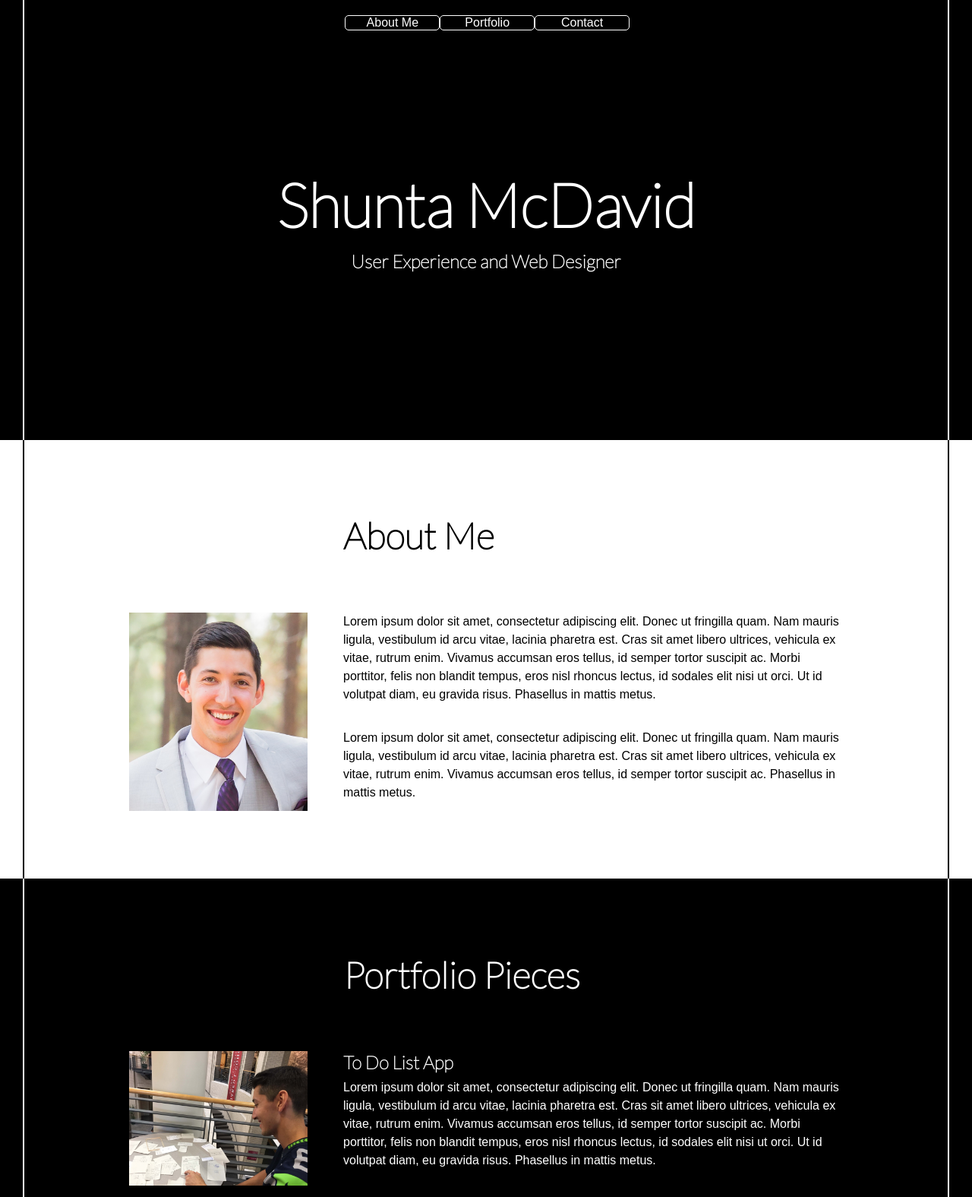
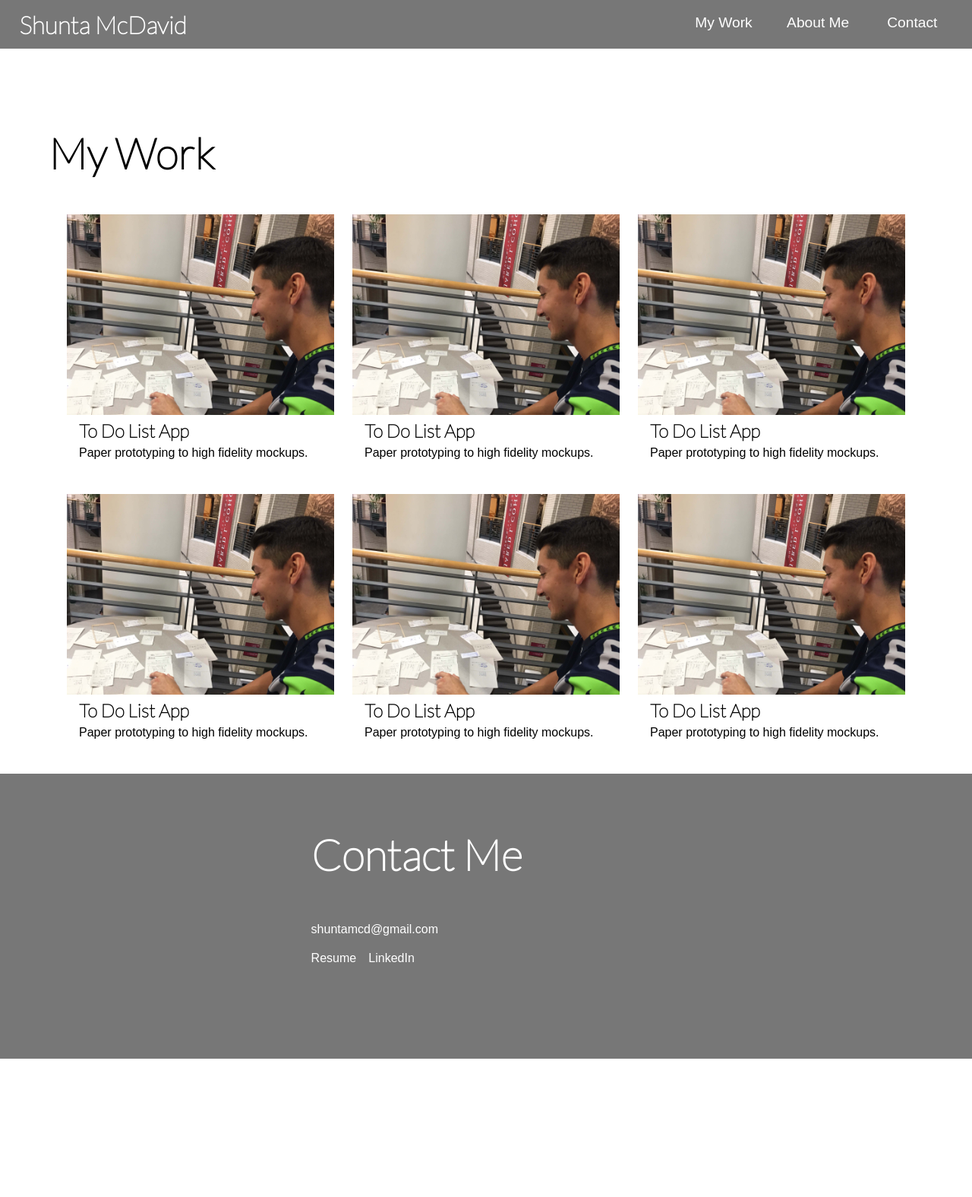
Before and after one commit to smcdavid/smcdavid.github.io, a plain HTML site: page index.html in a window 1280 px wide. Shown: the top 1575 px of the page at 76% size. After the commit the page ends 1393 px from the top, so only its background shows below. Drawn offline with nearby package versions, Linux system fonts and the light colour scheme.

Commit message:
scrapped old style for simpler

```diff
--- a/css/styles.css
+++ b/css/styles.css
@@ -4,8 +4,6 @@
 }
 
 body{
-	background:black;
-	color:white;
 	font-family: 'Robato', sans-serif;
 }
 
@@ -19,40 +17,40 @@ li {
 
 a {
 	text-decoration: none;
+	color:#000;
 }
 
+header {
+	background:#777;
+	color:white;
+	overflow:hidden;
+	padding:0 1%;
+}
+
+header a {
+	color:white;
+}
+
+header a:hover {
+	color:#000;
+	transition:ease 1s;
+}
+
+
 nav {
-	width:30%;
-	padding-top:20px;
-	position:fixed;
-	top:0;
-	left:35.5%;
 	color:#fff;
+	width: 30%;
+	float:right;
 }
 
 nav li {
-	background:black;
 	float:left;
-	width:32%;
+	width:33%;
 	text-align:center;
-	border:white solid 1px;
-	border-radius:5px;
+	font-size: 120%;
+	margin:5% 0;
 }
 
-nav li a{
-
-	color:white;
-}
-
-nav li:hover {
-	background:white;
-	color:black;
-	border:black solid 1px;
-}
-
-nav li:hover a {
-	color:black;
-}
 
 .fourNav {
 	width:38%;
@@ -64,36 +62,20 @@ nav li:hover a {
 }
 
 
-h1,h2 {
+h1,h2,h3 {
 	font-family: 'Lato', sans-serif;
-	margin:0px auto;
-	width:50%;
-	text-align: center;
 
 }
 
 h1 {
-	font-size: 500%;
-	padding-top:10%;
-	padding-bottom:20%;
-}
-
-#firstHeader {
-	margin-top:15%;
-	margin-bottom:1%;
-	padding:0px;
-}
-
-h2 {
-	margin-bottom:40px;
-	margin-bottom:15%;
+	margin-top:9%;
+	margin-bottom:2%;
+	font-size:350%;
 }
 
 h3 {
-	margin-top:9%;
-	margin-bottom:11%;
-	font-family: 'Lato', sans-serif;
-	font-size:300%;
+	font-size: 200%;
+	padding:1%;
 }
 
 #portfolio {
@@ -106,31 +88,27 @@ h4 {
 	font-size:150%;
 }
 
-main {
-	background:white;
-	color:black;
+table {
+	border-spacing: 1.5em;
 }
 
-.white {
-	margin:0 auto;
-	width:95%;
-	border-left:black solid 2px;
-	border-right:black solid 2px;
-	padding:3% 0px;
-	clear:both;
-}
-.black {
-	margin:0 auto;
-	width:95%;
-	border-left:white solid 2px;
-	border-right:white solid 2px;
-	overflow:hidden;
-	clear:both;
-	padding:3% 0px;
+.card {
+    transition: 0.3s;
 }
 
+.card:hover {
+    box-shadow: 0 8px 16px 0 rgba(68,102,255,0.4);
+	transition:ease 1s;
+}
+
+.container {
+    padding: 2px 16px;
+}
+
+
+
 .wrapper {
-	width:940px;
+	width:90%;
 	margin:0 auto;
 	overflow:hidden;
 }
@@ -179,7 +157,7 @@ footer li {
 
 footer li:nth-child(2){
 	float:left;
-	margin-right:1%;
+	margin-right:2%;
 }
 
 footer li:nth-child(3){
@@ -188,31 +166,24 @@ footer li:nth-child(3){
 
 footer a {
 	color:white;
-	border:white 2px solid;
-	border-radius:5px;
-	padding:5px;
 }
 
 footer a:hover {
 	color:black;
-	background:white;
+	transition:ease 1s;
 }
 
 #contactMe {
-	color:black;
-	background:white;
+	color:#fff;
+	background:#777;
 }
 
 #contactMe a {
-	color:black;
-	border:black 1px solid;
-	border-radius:5px;
-	padding:5px;
+	color:#fff;
 }
 
 #contactMe a:hover {
-	color:white;
-	background:black;
+	color:#000;
 }
 
 .parallax {
--- a/index.html
+++ b/index.html
@@ -1,5 +1,5 @@
 <!DOCTYPE html>
-<html>
+<html lang="en-US">
   <head>
     <meta name="viewport" content="initial-scale=1.0, user-scalable=no">
     <meta charset="utf-8">
@@ -12,84 +12,98 @@
 
   <body>
 	  	<header>
-			<div class="black">
 			<nav>
 				<ul>
+					<li><a href="#work">My Work</a></li>
 					<li><a href="#about">About Me</a></li>
-					<li><a href="#work">Portfolio</a></li>
 					<li><a href="#contactMe">Contact</a></li>
 				</ul>
 			</nav>
-				<h1 id="firstHeader">Shunta McDavid</h1>
-				<h2 id="firstSub">User Experience and Web Designer</h2>
-			</div>
+			<h3><a href="index.html">Shunta McDavid</a></h3>
 		</header>
 
-		<main id="about">
-			<div class="white">
-				<div class="wrapper" >
-					<section class="right">
-						<h3>About Me</h3>
-					</section>
-					<section class="left">
-					<img src="images/portrait.jpg" alt="Shunta">
-					</section>
-					<section class="right">
-						<p>Lorem ipsum dolor sit amet, consectetur adipiscing elit. Donec ut fringilla quam.
-							Nam mauris ligula, vestibulum id arcu vitae, lacinia pharetra est.
-							Cras sit amet libero ultrices, vehicula ex vitae, rutrum enim.
-							Vivamus accumsan eros tellus, id semper tortor suscipit ac.
-							Morbi porttitor, felis non blandit tempus, eros nisl rhoncus lectus,
-							id sodales elit nisi ut orci. Ut id volutpat diam, eu gravida risus.
-							Phasellus in mattis metus.</p>
-						<p>Lorem ipsum dolor sit amet, consectetur adipiscing elit. Donec ut fringilla quam.
-							Nam mauris ligula, vestibulum id arcu vitae, lacinia pharetra est.
-							Cras sit amet libero ultrices, vehicula ex vitae, rutrum enim.
-							Vivamus accumsan eros tellus, id semper tortor suscipit ac. Phasellus in mattis metus.</p>
-					</section>
-				</div>
+
+		<main id="work">
+			<div class="wrapper">
+				<section>
+					<h1>My Work</h1>
+				</section>
+				<table>
+					<tr>
+						<td>
+						<div class="card"><a href="todolistapp.html">
+						  <img src="images/tasklist/runthrough.jpg" alt="paper prototyping">
+						  <div class="container">
+							<h4><b>To Do List App</b></h4>
+							<p>Paper prototyping to high fidelity mockups.</p>
+						  </div>
+							</a></div>
+						</td>
+						<td>
+						<div class="card"><a href="">
+						  <img src="images/tasklist/runthrough.jpg" alt="paper prototyping">
+						  <div class="container">
+							<h4><b>To Do List App</b></h4>
+							<p>Paper prototyping to high fidelity mockups.</p>
+						  </a></div>
+						</div>
+						</td>
+						<td>
+						<div class="card"><a href="">
+						  <img src="images/tasklist/runthrough.jpg" alt="paper prototyping">
+						  <div class="container">
+							<h4><b>To Do List App</b></h4>
+							<p>Paper prototyping to high fidelity mockups.</p>
+						  </div>
+						</a></div>
+						</td>
+					</tr>
+					<tr>
+						<td>
+						<div class="card"><a href="">
+						  <img src="images/tasklist/runthrough.jpg" alt="paper prototyping">
+						  <div class="container">
+							<h4><b>To Do List App</b></h4>
+							<p>Paper prototyping to high fidelity mockups.</p>
+						  </div>
+						</a></div>
+						</td>
+						<td>
+						<div class="card"><a href="">
+						  <img src="images/tasklist/runthrough.jpg" alt="paper prototyping">
+						  <div class="container">
+							<h4><b>To Do List App</b></h4>
+							<p>Paper prototyping to high fidelity mockups.</p>
+						  </div>
+						</a></div>
+						</td>
+						<td>
+						<div class="card"><a href="">
+						  <img src="images/tasklist/runthrough.jpg" alt="paper prototyping">
+						  <div class="container">
+							<h4><b>To Do List App</b></h4>
+							<p>Paper prototyping to high fidelity mockups.</p>
+						  </div>
+						</a></div>
+						</td>
+					</tr>
+				</table>
 			</div>
-		</main>
-
-		<aside id="work">
-			<div class="black">
-				<div class="wrapper">
-					<section class="right">
-						<h3>Portfolio Pieces</h3>
-					</section>
-					<section class="left">
-						<a href="todolistapp.html"><img src="images/tasklist/runthrough.jpg" alt="paper prototyping"></a>
-					</section>
-					<section class="right">
-						<h4>To Do List App</h4>
-						<p>Lorem ipsum dolor sit amet, consectetur adipiscing elit. Donec ut fringilla quam.
-							Nam mauris ligula, vestibulum id arcu vitae, lacinia pharetra est.
-							Cras sit amet libero ultrices, vehicula ex vitae, rutrum enim.
-							Vivamus accumsan eros tellus, id semper tortor suscipit ac.
-							Morbi porttitor, felis non blandit tempus, eros nisl rhoncus lectus,
-							id sodales elit nisi ut orci. Ut id volutpat diam, eu gravida risus.
-							Phasellus in mattis metus.</p>
-					</section>
+	  </main>
 
 
-				</div>
-			</div>
-	  </aside>
-
 		<footer id="contactMe">
-			<div class="white">
 			<div class="wrapper">
 				<section class="right">
-					<h3 id="portfolio">Contact Me</h3>
+					<h1 id="portfolio">Contact Me</h1>
 					<ul>
-						<li>shuntamcd@gmail.com</li>
+						<li><a href="mailto:shuntamcd@gmail.com" target="_top">shuntamcd@gmail.com</a></li>
 						<li><a href="">Resume</a></li>
 						<li><a href="https://www.linkedin.com/in/smcdavid" target="_blank" >LinkedIn</a></li>
 
 					</ul>
 				</section>
 			</div>
-			</div>
 		</footer>
 
 	<script src="./js/code.js"></script>
```
Also changed, not shown: aboutme.html (added, +65 -0 lines), backupindex.html (added, +98 -0 lines), todolistapp.html (+0 -7 lines).
